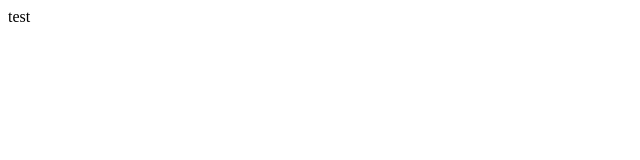
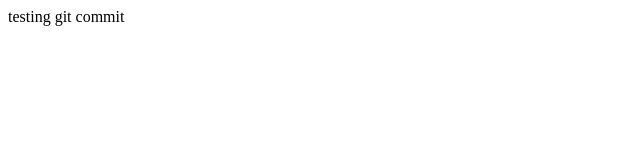
Before and after one commit to MH99-web/test, a plain HTML site: page index.html in a window 1280 px wide. Shown: the whole page, without its empty margins (0-640 px from the left). Drawn offline with Linux system fonts and the light colour scheme.

Commit message:
new commit

```diff
--- a/index.html
+++ b/index.html
@@ -6,6 +6,6 @@
     <title>Document</title>
 </head>
 <body>
-    test
+    testing git commit
 </body>
 </html>
```
